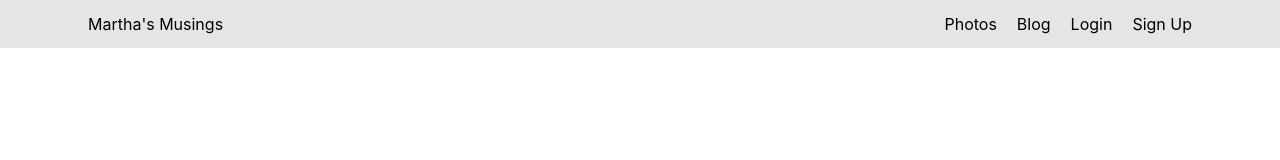
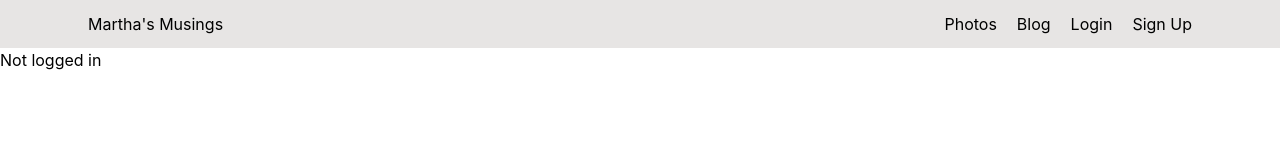
Before and after one commit to JenniferByrnes/martha-blog, a React (Create React App) app: page /profile in a window 1280 px wide. Shown: the top 160 px of the page. Built offline with nearby package versions, Linux system fonts and the light colour scheme.

Commit message:
signin/login working

```diff
--- a/src/App.js
+++ b/src/App.js
@@ -6,6 +6,7 @@
 import ForgotPassword from './pages/ForgotPassword'
 import Login from './pages/Login'
 import Home from './pages/Home'
+import Profile from './pages/Profile'
 import Photos from './pages/Photos'
 import SignUp from './pages/SignUp'
 
@@ -22,6 +23,7 @@
           <Route path='/blog' element={<Blog />} />
           <Route path='/edit-blog' element={<EditBlog />} />
           <Route path='/forgot-password' element={<ForgotPassword />} />
+          <Route path='/profile' element={<Profile />} />
           <Route path='/login' element={<Login />} />
           <Route path='/photos' element={<Photos />} />
           <Route path='/sign-up' element={<SignUp />} />
--- /dev/null
+++ b/src/pages/Profile.jsx
@@ -0,0 +1,14 @@
+import { getAuth } from 'firebase/auth'
+import { useState, useEffect } from 'react'
+
+
+export default function Profile() {
+  const [user, setuser] = useState(null)
+
+  const auth = getAuth()
+  useEffect(() => {
+    console.log(auth.currentUser)
+  }, [])
+
+  return user ? <h1>{user.displayName}</h1> : 'Not logged in'
+}
--- a/src/pages/SignUp.jsx
+++ b/src/pages/SignUp.jsx
@@ -43,7 +43,8 @@
       const user = userCredential.user
 
       // Update user's profile in auth
-      updateProfile(auth.currentUser, { displayName: username })
+      updateProfile(auth.currentUser, {
+        displayName: username })
 
       // Prepare to create Firestore record
       const formDataCopy = { ...formData }
```
Also changed, not shown: 1 other file (tests, documents, lock files or other folders).
